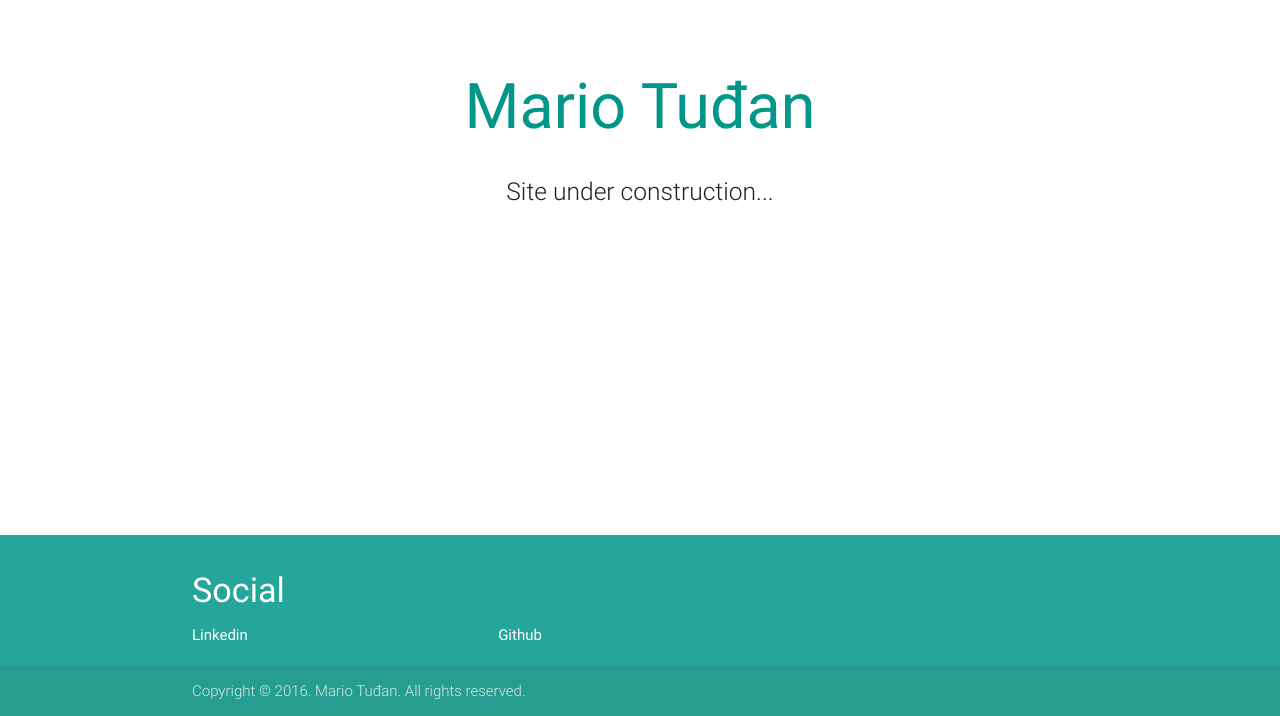
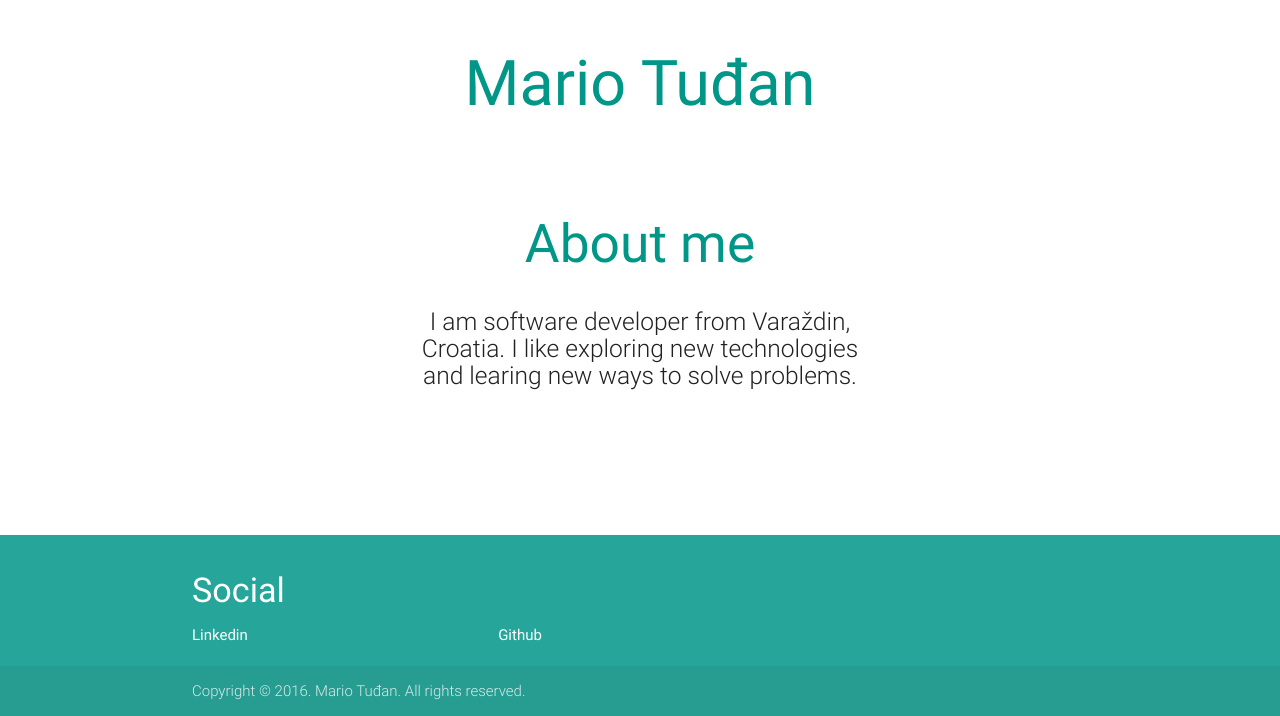
Before and after one commit to mariotudan/my-web-page, a plain HTML site: page index.html in a window 1280 px wide. Shown: the part 84-800 px from the top of the page. Drawn offline with nearby package versions, Linux system fonts and the light colour scheme.

Commit message:
Added page description, favicon alt and added About me section

```diff
--- a/index.html
+++ b/index.html
@@ -3,6 +3,7 @@
 <head>
     <meta charset="UTF-8">
     <title>Mario Tuđan</title>
+	<meta name="description" content="I am software developer from Varaždin, Croatia. I like exploring new technologies and learing new ways to solve problems.">
 	<link rel="shortcut icon" type="image/png" href="images/favicon.png"/>
     <link href="http://fonts.googleapis.com/icon?family=Material+Icons" rel="stylesheet">
     <link rel="stylesheet" href="css/materialize.css">
@@ -14,7 +15,7 @@
 <nav class="teal lighten-2" role="navigation">
     <div class="nav-wrapper container">
         <a id="logo-container" href="#" class="brand-logo">
-            <img style="padding-top: 5px" src="images/logo_small.png">
+            <img style="padding-top: 5px" src="images/logo_small.png" alt="Mario Tuđan">
         </a>
         <ul class="right hide-on-med-and-down">
             <li><a href="#"></a></li>
@@ -29,13 +30,13 @@
 <main>
     <div class="section no-pad-bot" id="index-banner">
         <div class="container">
-            <br><br>
+            <br>
             <h1 class="header center teal-text">Mario Tuđan</h1>
+			<br><br>
+			<h2 class="header center teal-text">About me</h2>
             <div class="row center">
-                <h5 class="header col s12 light">Site under construction...</h5>
+                <h5 class="header col s6 offset-s3 light">I am software developer from Varaždin, Croatia. I like exploring new technologies and learing new ways to solve problems.</h5>
             </div>
-            <br><br>
-
         </div>
     </div>
 </main>
```
